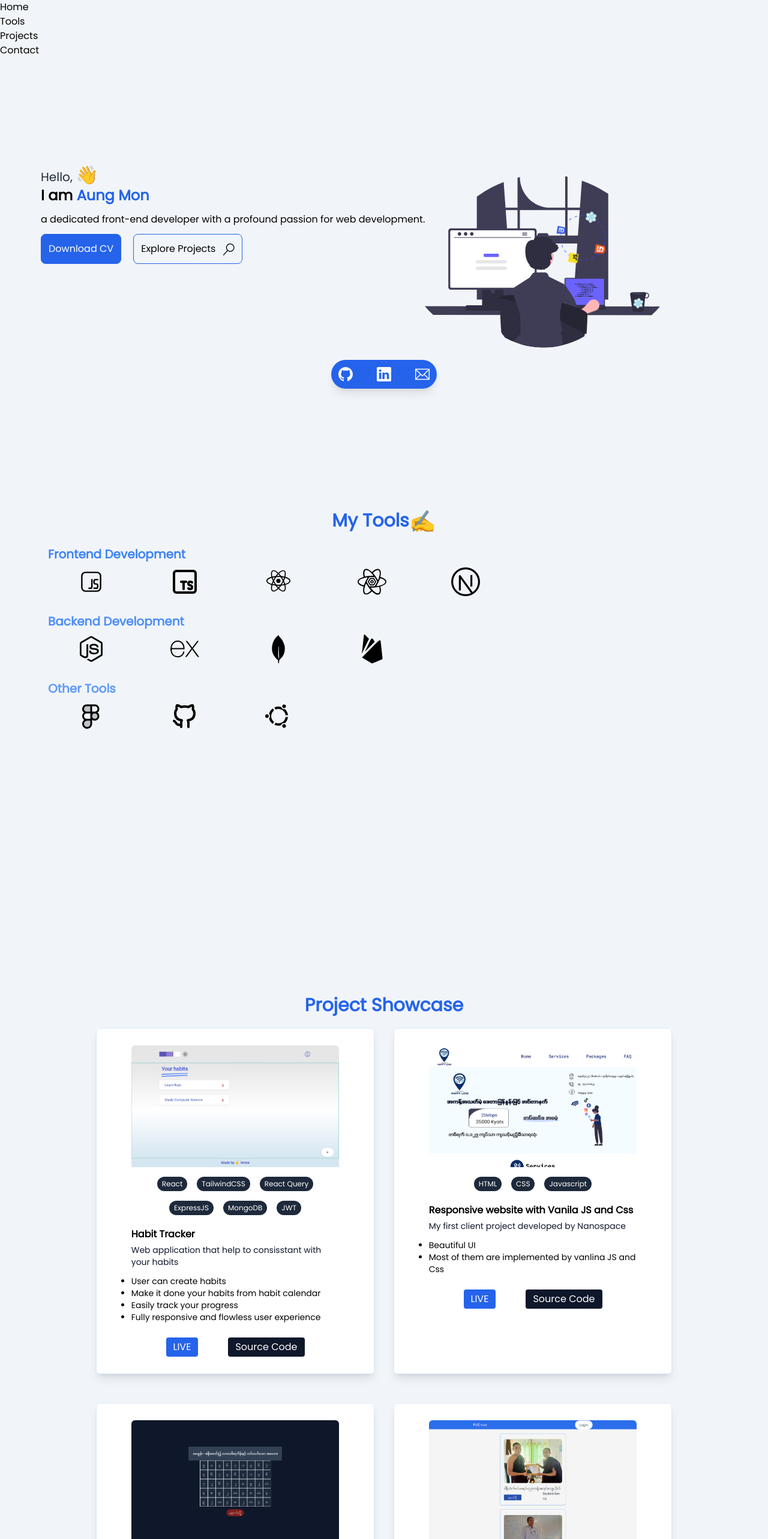
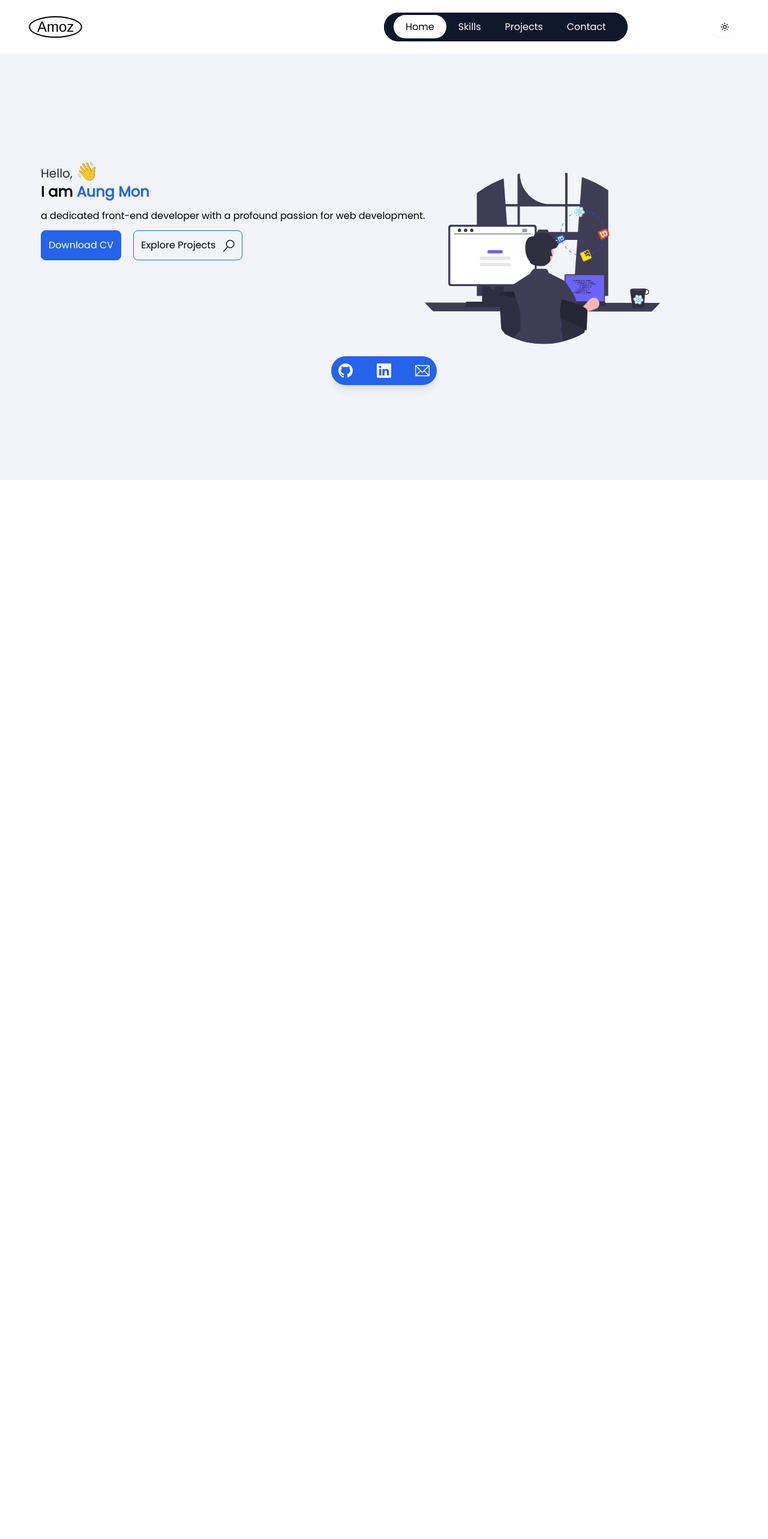
Before and after one commit to Amoz19/my-portfolio, a React (Vite) app: page / in a window 1280 px wide. Shown: the top 2566 px of the page at 60% size. After the commit the page ends 800 px from the top, so only its background shows below. Built offline with nearby package versions, Linux system fonts and the light colour scheme; a web font is replaced by a local one.

Commit message:
Add mobile responsive

```diff
--- a/src/components/Header.jsx
+++ b/src/components/Header.jsx
@@ -62,10 +62,10 @@ const ThemeSwitcher = () => {
 };
 
 const navigation = [
-  ["Home", "#"],
-  ["Skills", "#skills"],
-  ["Projects", "#projects"],
-  ["Contact", "#contact"],
+  ["Home", "/"],
+  ["Skills", "/skills"],
+  ["Projects", "/projects"],
+  ["Contact", "/contact"],
 ];
 
 const Menu = ({ style }) => {
--- a/src/components/Layout.jsx
+++ b/src/components/Layout.jsx
@@ -3,7 +3,7 @@ import Header from "./Header";
 const Layout = () => {
   return (
     <div className="bg-slate-100 dark:bg-zinc-900">
-      {/* <Header /> */}
+      <Header />
       <Outlet />
     </div>
   );
--- a/src/components/ToolsCards.jsx
+++ b/src/components/ToolsCards.jsx
@@ -1,5 +1,5 @@
-import { useState, useRef } from "react";
-import useHover from "../hooks/useHover";
+import { useState } from "react";
+
 
 const ToolsCards = ({ data }) => {
   const [hoveredIndex, setHoveredIndex] = useState(null);
@@ -13,23 +13,23 @@ const ToolsCards = ({ data }) => {
   };
 
   return (
-    <div className="flex">
+    <div className="flex mx-6  lg:justify-normal ">
       {data.map((result, i) => (
         <div
-          key={i}
-          className="flex flex-col p-2 rounded-md mr-3 dark:text-white"
+          key={result.tech}
+          className="lg:p-2 rounded-md mr-3 dark:text-white my-4"
           onMouseEnter={() => handleMouseEnter(i)}
           onMouseLeave={handleMouseLeave}
         >
           <div
-            className={`px-10 ${
+            className={`lg:px-10 ${
               hoveredIndex === i && "bg-white rounded-md p-1"
             } transition-all`}
           >
             <p
               className={`${
                 hoveredIndex === i && `${result.color} font-900`
-              } text-5xl flex justify-center`}
+              } text-3xl lg:text-5xl flex justify-center`}
             >
               {result.icon}
             </p>
--- a/src/pages/Index.jsx
+++ b/src/pages/Index.jsx
@@ -6,39 +6,35 @@ import Projects from "./Projects";
 import Contact from "./Contact";
 
 const Index = () => {
-  const homeRef = useRef();
-  const toolRef = useRef();
-  const projectRef = useRef();
-  const contactRef = useRef();
+  // const homeRef = useRef();
+  // const toolRef = useRef();
+  // const projectRef = useRef();
+  // const contactRef = useRef();
 
-  const scrollToSection = (elementRef) => {
-    // window.scrollTo({
-    //   top: elementRef.current.scrollIntoView,
-    //   behavior: "smooth",
-    // });
-    elementRef.current.scrollIntoView({ behavior: "smooth" });
-  };
+  // const scrollToSection = (elementRef) => {
+  //   elementRef.current.scrollIntoView({ behavior: "smooth" });
+  // };
 
   return (
     <>
-      <ul>
+      {/* <ul>
         <li onClick={() => scrollToSection(homeRef)}>Home</li>
         <li onClick={() => scrollToSection(toolRef)}>Tools</li>
         <li onClick={() => scrollToSection(projectRef)}> Projects</li>
         <li onClick={() => scrollToSection(contactRef)}>Contact</li>
-      </ul>
-      <div ref={homeRef} className="">
-        <Home />
-      </div>
-      <div ref={toolRef} className="pt-8 h-[100vh]">
-        <MyTools />
-      </div>
+      </ul> */}
+      {/* <div ref={homeRef} className=""> */}
+      <Home />
+      {/* </div> */}
+      {/* <div ref={toolRef} className="pt-8 h-[100vh]"> */}
+      {/* <MyTools /> */}
+      {/* </div>
       <div ref={projectRef} className="pt-8">
         <Projects />
       </div>
       <div ref={contactRef}>
         <Contact />
-      </div>
+      </div> */}
     </>
   );
 };
--- a/src/pages/MyTools.jsx
+++ b/src/pages/MyTools.jsx
@@ -107,21 +107,21 @@ const tools = [
 
 const MyTools = () => {
   return (
-    <>
-      <h1 className="flex justify-center text-3xl  font-black my-3 text-primary">
+    <div className="min-h-[100vh]">
+      <h1 className="flex justify-center text-3xl  font-black my-3 text-primary dark:text-shadow dark:text-white">
         My Tools<span className="text-4xl">✍️</span>
       </h1>
-      <div className="mx-20">
+      <div className="lg:mx-20">
         {tools.map((tool) => (
           <div key={tool.title} className="my-5">
-            <h1 className={`text-xl font-semibold ${tool.titleColor}`}>
+            <h1 className={`text-xl text-center lg:text-left dark:text-shadow font-semibold ${tool.titleColor}`}>
               {tool.title}
             </h1>
             <ToolsCards data={tool.techs} />
           </div>
         ))}
       </div>
-    </>
+    </div>
   );
 };
 
--- a/src/pages/Projects.jsx
+++ b/src/pages/Projects.jsx
@@ -1,22 +1,16 @@
-import React from "react";
 import { projectsData } from "../data/data";
-import { BsGithub } from "react-icons/bs";
-import { TbLivePhoto } from "react-icons/tb";
-import { Link } from "react-router-dom";
 import Button from "../components/Button";
-import { useNavigate } from "react-router-dom";
 
 const Projects = () => {
-  const navigate = useNavigate();
   return (
     <>
       <h1 className="dark:text-white text-primary font-black text-3xl dark:text-shadow my-5 text-center ">
         Project Showcase
       </h1>
-      <div className="w-3/4 m-auto grid grid-cols-2 gap-8 ">
+      <div className="w-3/4 m-auto grid lg:grid-cols-2 grid-cols-1  gap-8 ">
         {projectsData.map((data) => (
           <div
-            key={data.id}
+            key={data.projectName}
             className="mb-4 border border-blue-100  rounded-md shadow-lg bg-white  py-7 "
           >
             <div className="flex flex-col items-center rounded-t-lg">
@@ -44,7 +38,7 @@ const Projects = () => {
               <div className="mt-3">
                 {data.projectDescription.features.map((feature) => (
                   <ul
-                    key={feature.id}
+                    key={feature.feature}
                     className="list-disc list-outside text-sm"
                   >
                     <li>{feature.feature}</li>
@@ -52,15 +46,15 @@ const Projects = () => {
                 ))}
               </div>
 
-              <div className="flex justify-between w-2/3 m-auto text-white mt-6">
+              <div className="flex justify-between w-full lg:w-2/3 m-auto text-white mt-6">
                 <Button
-                  style="bg-primary rounded px-3 py-1"
+                  style="bg-primary rounded px-2   lg:px-3 py-1"
                   handleClick={() => window.open(data.url, "_blank")}
                 >
                   LIVE
                 </Button>
                 <Button
-                  style="bg-secondary rounded px-3 py-1"
+                  style="bg-secondary rounded px-2 lg:px-3 py-1"
                   handleClick={() => window.open(data.githubUrl, "_blank")}
                 >
                   Source Code
```
